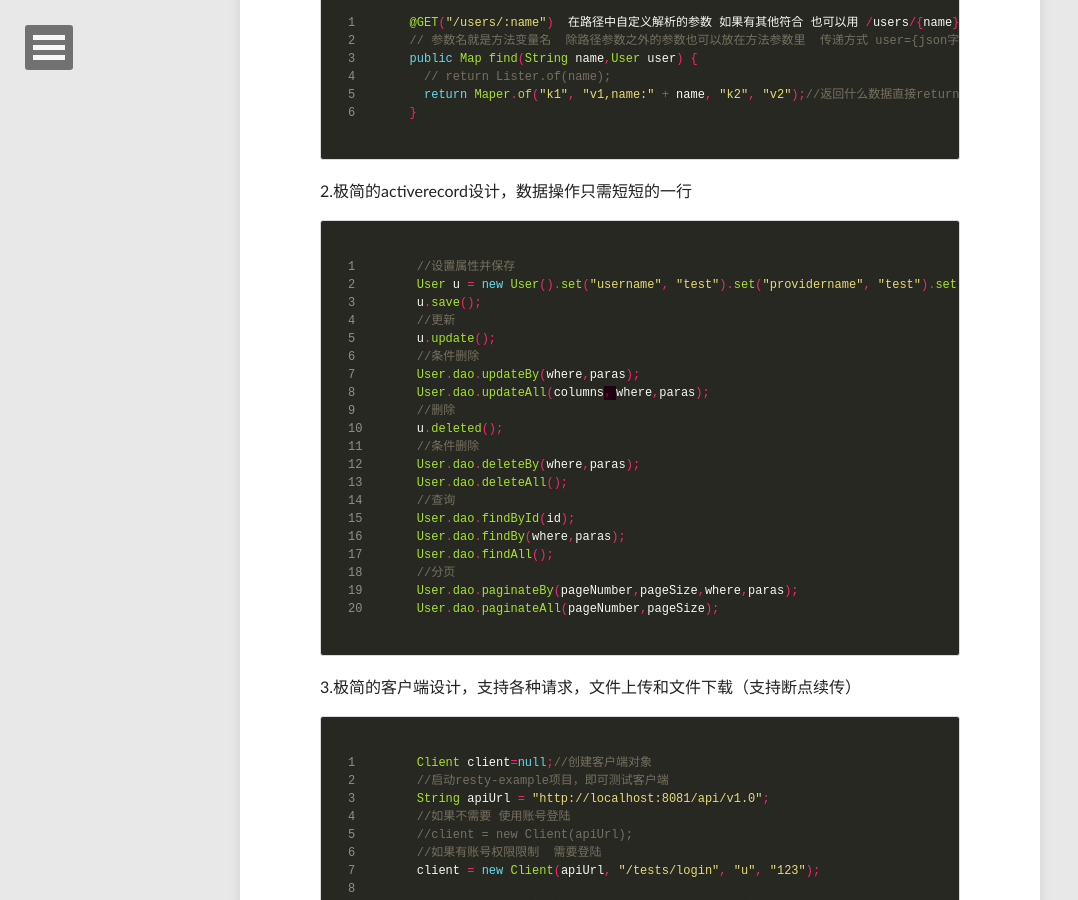
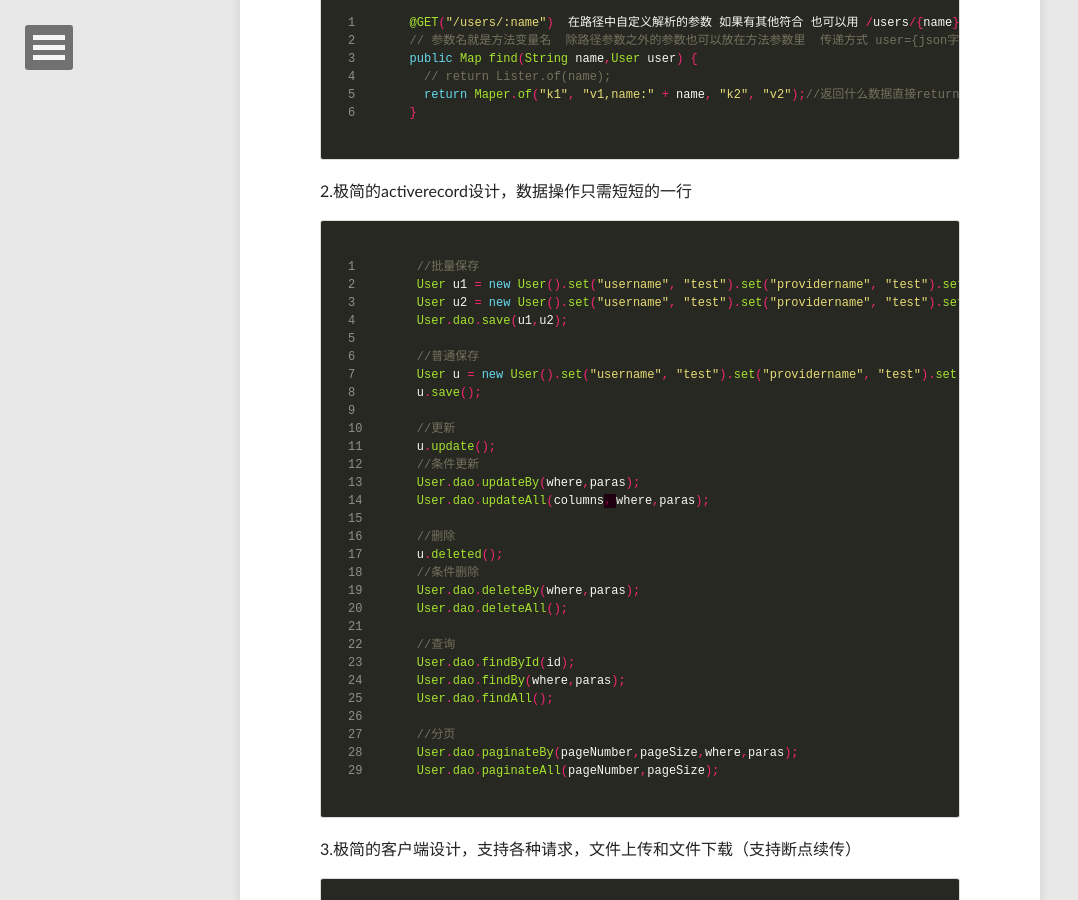
Before and after one commit to Dreampie/dreampie.github.io, a Jekyll site: the page built from _posts/2015-01-07-resty-intro.md, in a window 1280 px wide and 900 px high, scrolled down 837 px. Shown: the whole window, without its empty margins (0-1078 px from the left). Built offline with Jekyll 4.4.1, drawn with Linux system fonts in a browser that asks for light colours; comment, search, counter and statistics services are not loaded.

```diff
--- a/_posts/2015-01-07-resty-intro.md
+++ b/_posts/2015-01-07-resty-intro.md
@@ -36,23 +36,32 @@
 
 {% highlight java linenos %}
 {% raw %}
-  //设置属性并保存
+  //批量保存
+  User u1 = new User().set("username", "test").set("providername", "test").set("password", "123456");
+  User u2 = new User().set("username", "test").set("providername", "test").set("password", "123456");
+  User.dao.save(u1,u2);
+
+  //普通保存
   User u = new User().set("username", "test").set("providername", "test").set("password", "123456");
   u.save();
+
   //更新
   u.update();
-  //条件删除
+  //条件更新
   User.dao.updateBy(where,paras);
   User.dao.updateAll(columns，where,paras);
+
   //删除
   u.deleted();
   //条件删除
   User.dao.deleteBy(where,paras);
   User.dao.deleteAll();
+
   //查询
   User.dao.findById(id);
   User.dao.findBy(where,paras);
   User.dao.findAll();
+
   //分页
   User.dao.paginateBy(pageNumber,pageSize,where,paras);
   User.dao.paginateAll(pageNumber,pageSize);
```
